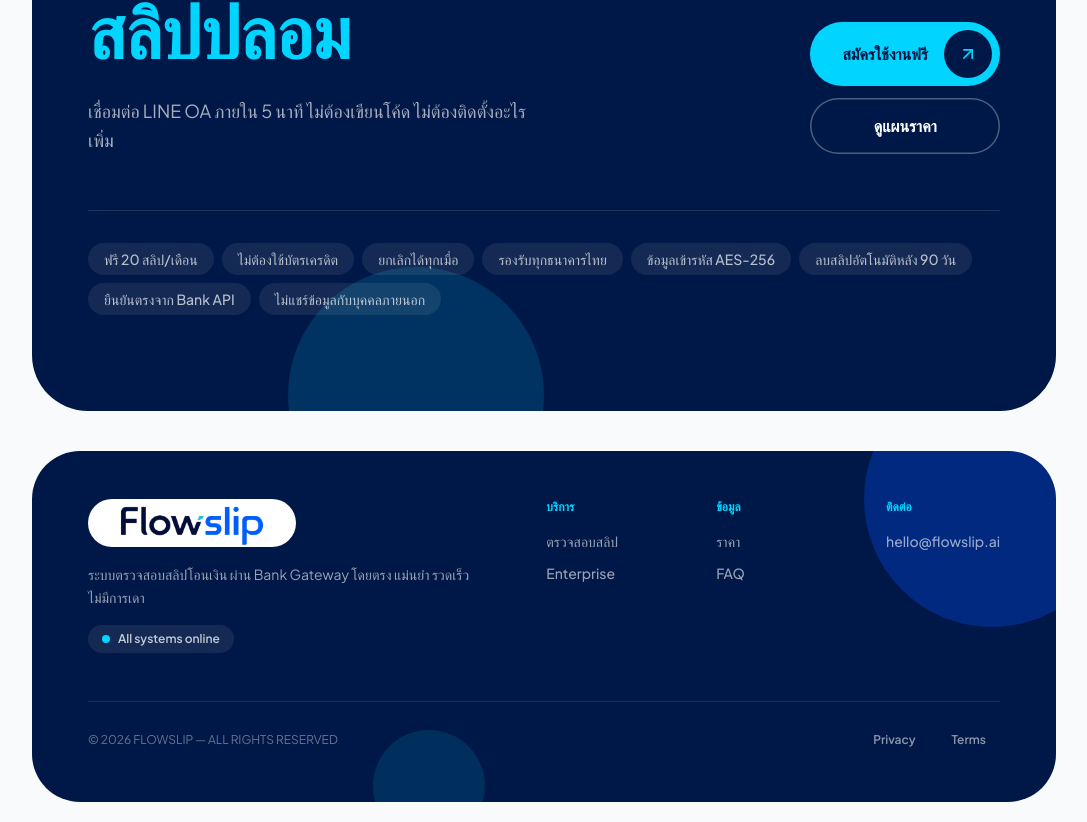
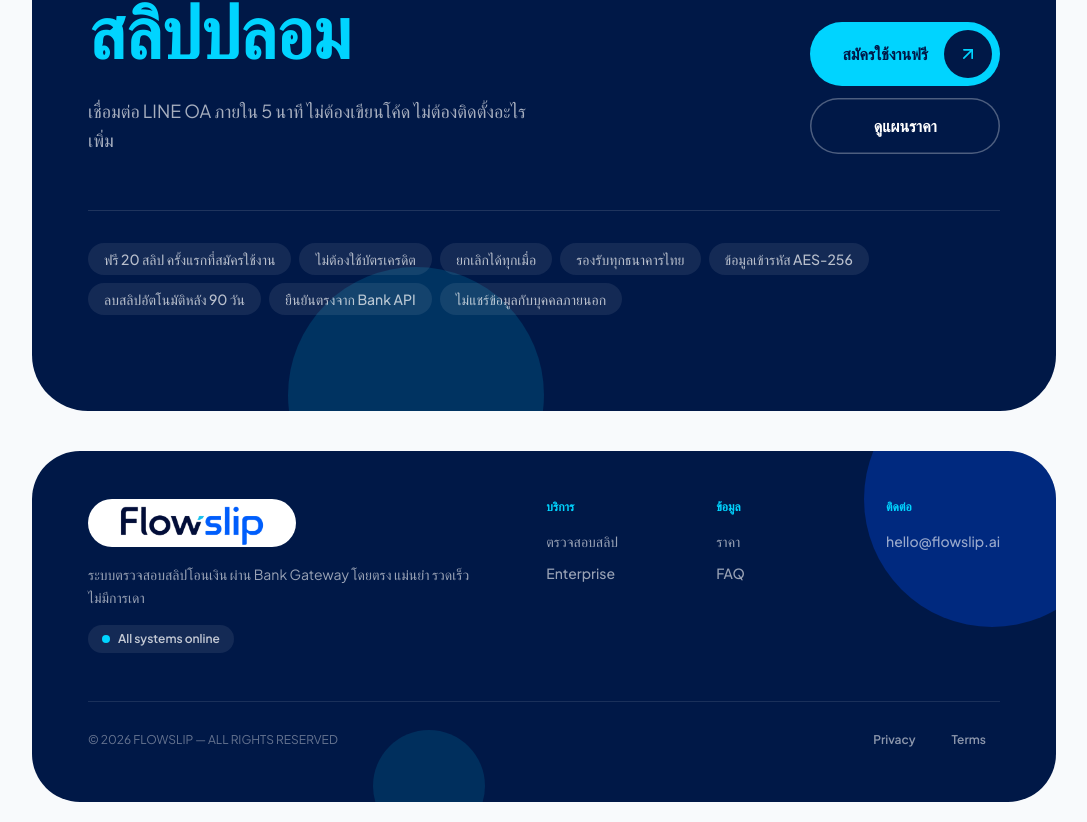
Before and after one commit to aacccompany/slipsure, a Next.js app in the folder frontend/: page / in a window 1280 px wide. Shown: the part 5092-5914 px from the top of the page, without its empty margins (96-1183 px from the left). Built offline with nearby package versions, Linux system fonts and the light colour scheme; no server answers; a web font is replaced by a local one.

Commit message:
fix: update initial sign-up slip offer text for clarity

```diff
--- a/frontend/src/app/page.tsx
+++ b/frontend/src/app/page.tsx
@@ -352,7 +352,7 @@ export default function Home() {
             </div>
 
             <div className="mt-14 flex flex-wrap gap-2 pt-8" style={{ borderTop: '1px solid rgba(255,255,255,0.12)' }}>
-              {['ฟรี 20 สลิป/เดือน', 'ไม่ต้องใช้บัตรเครดิต', 'ยกเลิกได้ทุกเมื่อ', 'รองรับทุกธนาคารไทย', ...trust].map((t) => (
+              {['ฟรี 20 สลิป ครั้งแรกที่สมัครใช้งาน', 'ไม่ต้องใช้บัตรเครดิต', 'ยกเลิกได้ทุกเมื่อ', 'รองรับทุกธนาคารไทย', ...trust].map((t) => (
                 <span
                   key={t}
                   className="rounded-full px-4 py-1.5 text-sm font-medium"
```
